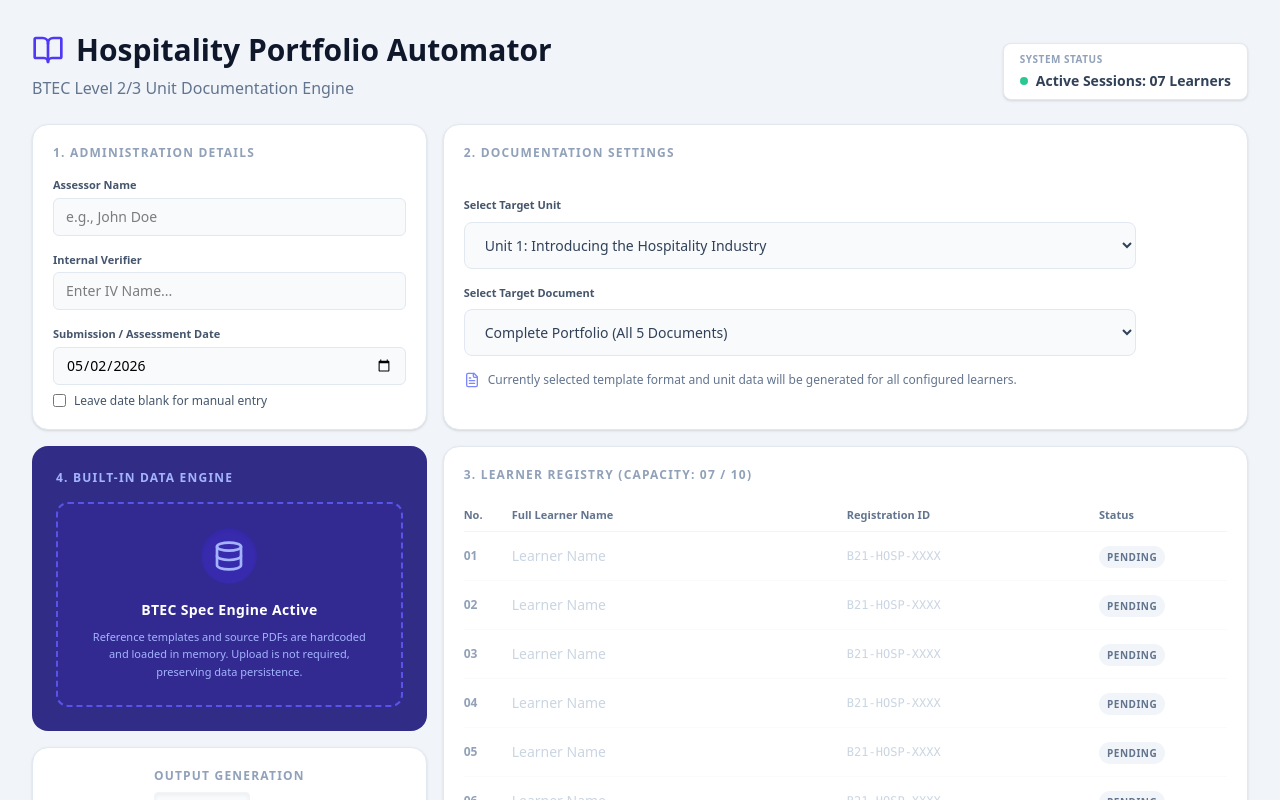
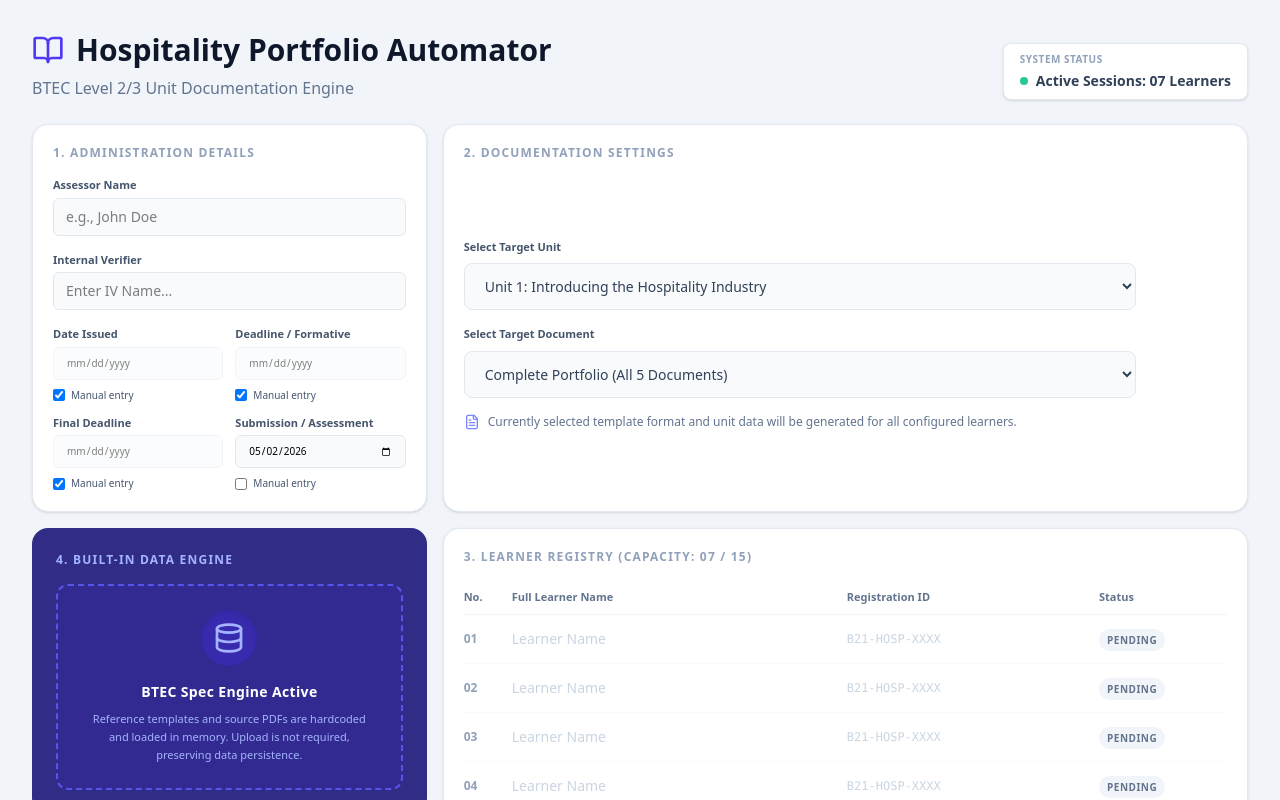
Before and after one commit to aphischsan/BTEC-DOCS-, a React (Vite) app: page / in a window 1280 px wide. Shown: the top 800 px of the page. Built offline with nearby package versions, Linux system fonts and the light colour scheme.

Commit message:
Add files via upload

```diff
--- a/src/App.tsx
+++ b/src/App.tsx
@@ -13,6 +13,9 @@ export default function App() {
   const [assessorName, setAssessorName] = useState('');
   const [verifierName, setVerifierName] = useState('');
   const [date, setDate] = useState(new Date().toISOString().split('T')[0]);
+  const [dateIssued, setDateIssued] = useState('');
+  const [deadline, setDeadline] = useState('');
+  const [finalDeadline, setFinalDeadline] = useState('');
   const [showPrintWarning, setShowPrintWarning] = useState<boolean>(false);
 
   const handleExportPDF = () => {
@@ -49,7 +52,7 @@ export default function App() {
   const activeUnit = btecUnits.find(u => u.id === selectedUnitId) || btecUnits[0];
 
   const addLearner = () => {
-    if (learners.length < 10) {
+    if (learners.length < 15) {
       setLearners([...learners, { id: crypto.randomUUID(), name: '', regNo: '' }]);
     }
   };
@@ -150,11 +153,11 @@ export default function App() {
              </div>
 
              <div className="generated-documents print:m-0 print:p-0">
-               {(selectedDocType === 'all' || selectedDocType === 'iv_brief') && <IVAssignmentBrief learner={activeLearner} assessorName={assessorName} verifierName={verifierName} date={date} unitTitle={activeUnit.title} assignmentTitle={activeUnit.assignmentTitle} criteria={activeUnit.criteria} />}
-               {(selectedDocType === 'all' || selectedDocType === 'practical') && <RecordOfPracticalActivity learner={activeLearner} assessorName={assessorName} verifierName={verifierName} date={date} unitTitle={activeUnit.title} assignmentTitle={activeUnit.assignmentTitle} criteria={activeUnit.criteria} practicalCriteria={activeUnit.practicalCriteria} />}
-               {(selectedDocType === 'all' || selectedDocType === 'assessment') && <AssessmentRecord learner={activeLearner} assessorName={assessorName} verifierName={verifierName} date={date} unitTitle={activeUnit.title} assignmentTitle={activeUnit.assignmentTitle} criteria={activeUnit.criteria} />}
-               {(selectedDocType === 'all' || selectedDocType === 'iv_decisions') && <IVAssessmentDecisions learner={activeLearner} allLearners={learners.filter(l => l.name)} assessorName={assessorName} verifierName={verifierName} date={date} unitTitle={activeUnit.title} assignmentTitle={activeUnit.assignmentTitle} criteria={activeUnit.criteria} />}
-               {(selectedDocType === 'all' || selectedDocType === 'cover') && <UnitAssignmentCover learner={activeLearner} assessorName={assessorName} verifierName={verifierName} date={date} unitTitle={activeUnit.title} assignmentTitle={activeUnit.assignmentTitle} criteria={activeUnit.criteria} />}
+               {(selectedDocType === 'all' || selectedDocType === 'iv_brief') && <IVAssignmentBrief learner={activeLearner} assessorName={assessorName} verifierName={verifierName} date={date} dateIssued={dateIssued} deadline={deadline} finalDeadline={finalDeadline} unitTitle={activeUnit.title} assignmentTitle={activeUnit.assignmentTitle} criteria={activeUnit.criteria} />}
+               {(selectedDocType === 'all' || selectedDocType === 'practical') && <RecordOfPracticalActivity learner={activeLearner} assessorName={assessorName} verifierName={verifierName} date={date} dateIssued={dateIssued} deadline={deadline} finalDeadline={finalDeadline} unitTitle={activeUnit.title} assignmentTitle={activeUnit.assignmentTitle} criteria={activeUnit.criteria} practicalCriteria={activeUnit.practicalCriteria} />}
+               {(selectedDocType === 'all' || selectedDocType === 'assessment') && <AssessmentRecord learner={activeLearner} assessorName={assessorName} verifierName={verifierName} date={date} dateIssued={dateIssued} deadline={deadline} finalDeadline={finalDeadline} unitTitle={activeUnit.title} assignmentTitle={activeUnit.assignmentTitle} criteria={activeUnit.criteria} />}
+               {(selectedDocType === 'all' || selectedDocType === 'iv_decisions') && <IVAssessmentDecisions learner={activeLearner} allLearners={learners.filter(l => l.name)} assessorName={assessorName} verifierName={verifierName} date={date} dateIssued={dateIssued} deadline={deadline} finalDeadline={finalDeadline} unitTitle={activeUnit.title} assignmentTitle={activeUnit.assignmentTitle} criteria={activeUnit.criteria} />}
+               {(selectedDocType === 'all' || selectedDocType === 'cover') && <UnitAssignmentCover learner={activeLearner} assessorName={assessorName} verifierName={verifierName} date={date} dateIssued={dateIssued} deadline={deadline} finalDeadline={finalDeadline} unitTitle={activeUnit.title} assignmentTitle={activeUnit.assignmentTitle} criteria={activeUnit.criteria} />}
              </div>
            </div>
         </main>
@@ -211,27 +214,101 @@ export default function App() {
                   placeholder="Enter IV Name..."
                 />
               </div>
+              <div className="grid grid-cols-2 gap-3">
                 <div>
-                <label className="block text-[11px] font-bold text-slate-600 mb-1">Submission / Assessment Date</label>
+                  <label className="block text-[11px] font-bold text-slate-600 mb-1">Date Issued</label>
+                  <div className="flex flex-col gap-2">
+                    <input
+                      type="date"
+                      value={dateIssued}
+                      onChange={(e) => setDateIssued(e.target.value)}
+                      className="w-full bg-slate-50 border border-slate-200 rounded-md px-3 py-2 text-[10px] focus:outline-none focus:ring-2 focus:ring-indigo-500 transition-shadow disabled:opacity-50"
+                      disabled={dateIssued === ''}
+                    />
+                    <div className="flex items-center gap-1.5">
+                      <input
+                        type="checkbox"
+                        id="leaveDateIssuedBlank"
+                        checked={dateIssued === ''}
+                        onChange={(e) => setDateIssued(e.target.checked ? '' : new Date().toISOString().split('T')[0])}
+                        className="rounded border-slate-300 text-indigo-600 focus:ring-indigo-500 cursor-pointer w-3 h-3"
+                      />
+                      <label htmlFor="leaveDateIssuedBlank" className="text-[10px] text-slate-600 cursor-pointer select-none">
+                        Manual entry
+                      </label>
+                    </div>
+                  </div>
+                </div>
+                <div>
+                  <label className="block text-[11px] font-bold text-slate-600 mb-1">Deadline / Formative</label>
+                  <div className="flex flex-col gap-2">
+                    <input
+                      type="date"
+                      value={deadline}
+                      onChange={(e) => setDeadline(e.target.value)}
+                      className="w-full bg-slate-50 border border-slate-200 rounded-md px-3 py-2 text-[10px] focus:outline-none focus:ring-2 focus:ring-indigo-500 transition-shadow disabled:opacity-50"
+                      disabled={deadline === ''}
+                    />
+                    <div className="flex items-center gap-1.5">
+                      <input
+                        type="checkbox"
+                        id="leaveDeadlineBlank"
+                        checked={deadline === ''}
+                        onChange={(e) => setDeadline(e.target.checked ? '' : new Date().toISOString().split('T')[0])}
+                        className="rounded border-slate-300 text-indigo-600 focus:ring-indigo-500 cursor-pointer w-3 h-3"
+                      />
+                      <label htmlFor="leaveDeadlineBlank" className="text-[10px] text-slate-600 cursor-pointer select-none">
+                        Manual entry
+                      </label>
+                    </div>
+                  </div>
+                </div>
+                <div>
+                  <label className="block text-[11px] font-bold text-slate-600 mb-1">Final Deadline</label>
+                  <div className="flex flex-col gap-2">
+                    <input
+                      type="date"
+                      value={finalDeadline}
+                      onChange={(e) => setFinalDeadline(e.target.value)}
+                      className="w-full bg-slate-50 border border-slate-200 rounded-md px-3 py-2 text-[10px] focus:outline-none focus:ring-2 focus:ring-indigo-500 transition-shadow disabled:opacity-50"
+                      disabled={finalDeadline === ''}
+                    />
+                    <div className="flex items-center gap-1.5">
+                      <input
+                        type="checkbox"
+                        id="leaveFinalDeadlineBlank"
+                        checked={finalDeadline === ''}
+                        onChange={(e) => setFinalDeadline(e.target.checked ? '' : new Date().toISOString().split('T')[0])}
+                        className="rounded border-slate-300 text-indigo-600 focus:ring-indigo-500 cursor-pointer w-3 h-3"
+                      />
+                      <label htmlFor="leaveFinalDeadlineBlank" className="text-[10px] text-slate-600 cursor-pointer select-none">
+                        Manual entry
+                      </label>
+                    </div>
+                  </div>
+                </div>
+                <div>
+                  <label className="block text-[11px] font-bold text-slate-600 mb-1">Submission / Assessment</label>
                   <div className="flex flex-col gap-2">
                     <input
                       type="date"
                       value={date}
                       onChange={(e) => setDate(e.target.value)}
-                    className="w-full bg-slate-50 border border-slate-200 rounded-md px-3 py-2 text-sm focus:outline-none focus:ring-2 focus:ring-indigo-500 transition-shadow disabled:opacity-50"
+                      className="w-full bg-slate-50 border border-slate-200 rounded-md px-3 py-2 text-[10px] focus:outline-none focus:ring-2 focus:ring-indigo-500 transition-shadow disabled:opacity-50"
                       disabled={date === ''}
                     />
-                  <div className="flex items-center gap-2">
+                    <div className="flex items-center gap-1.5">
                       <input
                         type="checkbox"
                         id="leaveDateBlank"
                         checked={date === ''}
                         onChange={(e) => setDate(e.target.checked ? '' : new Date().toISOString().split('T')[0])}
-                      className="rounded border-slate-300 text-indigo-600 focus:ring-indigo-500 cursor-pointer"
+                        className="rounded border-slate-300 text-indigo-600 focus:ring-indigo-500 cursor-pointer w-3 h-3"
                       />
-                    <label htmlFor="leaveDateBlank" className="text-xs text-slate-600 cursor-pointer select-none">
-                      Leave date blank for manual entry
+                      <label htmlFor="leaveDateBlank" className="text-[10px] text-slate-600 cursor-pointer select-none">
+                        Manual entry
                       </label>
+                    </div>
                   </div>
                 </div>
               </div>
@@ -329,7 +406,7 @@ export default function App() {
 
           {/* 3. Learner Registry */}
           <div className="lg:col-span-8 lg:row-span-4 bg-white rounded-2xl border border-slate-200 shadow-sm p-4 sm:p-5 flex flex-col">
-            <h2 className="text-xs uppercase tracking-widest text-slate-400 font-bold mb-4">3. Learner Registry (Capacity: {learners.length < 10 ? `0${learners.length}` : learners.length} / 10)</h2>
+            <h2 className="text-xs uppercase tracking-widest text-slate-400 font-bold mb-4">3. Learner Registry (Capacity: {learners.length < 10 ? `0${learners.length}` : learners.length} / 15)</h2>
             <div className="flex-grow overflow-auto min-h-[300px]">
               <table className="w-full text-left">
                 <thead className="sticky top-0 bg-white z-10 border-b border-slate-100">
@@ -395,10 +472,10 @@ export default function App() {
             <div className="mt-4 p-4 bg-slate-50 rounded-xl border border-slate-100 text-center transition-colors hover:bg-slate-100/80">
               <button
                 onClick={addLearner}
-                disabled={learners.length >= 10}
+                disabled={learners.length >= 15}
                 className="text-xs uppercase tracking-wider font-bold text-indigo-600 hover:text-indigo-800 disabled:opacity-50 disabled:cursor-not-allowed w-full h-full"
               >
-                + Add New Learner (Up to 10 max)
+                + Add New Learner (Up to 15 max)
               </button>
             </div>
           </div>
```
Lines whose indentation alone changed are shown as unchanged.
